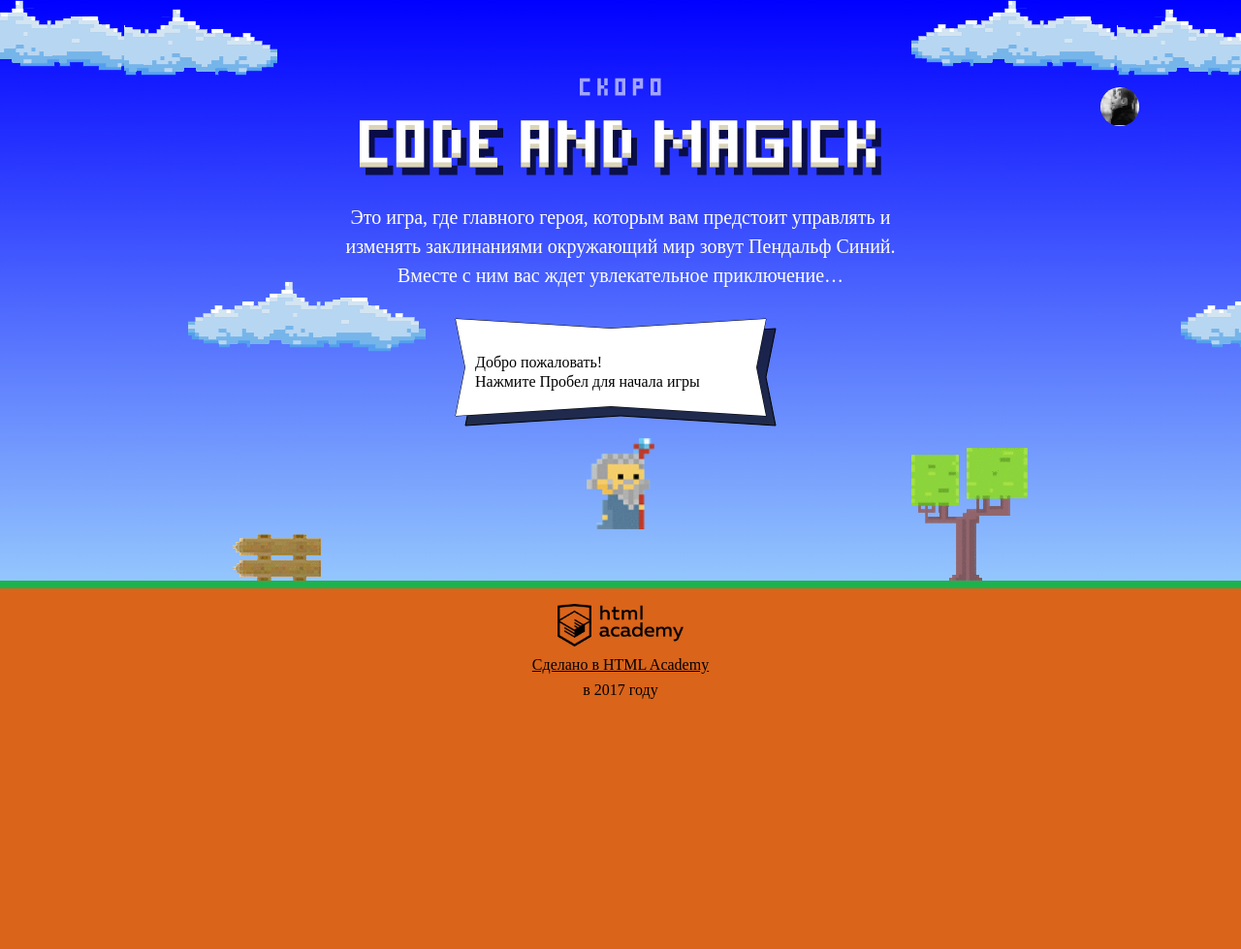
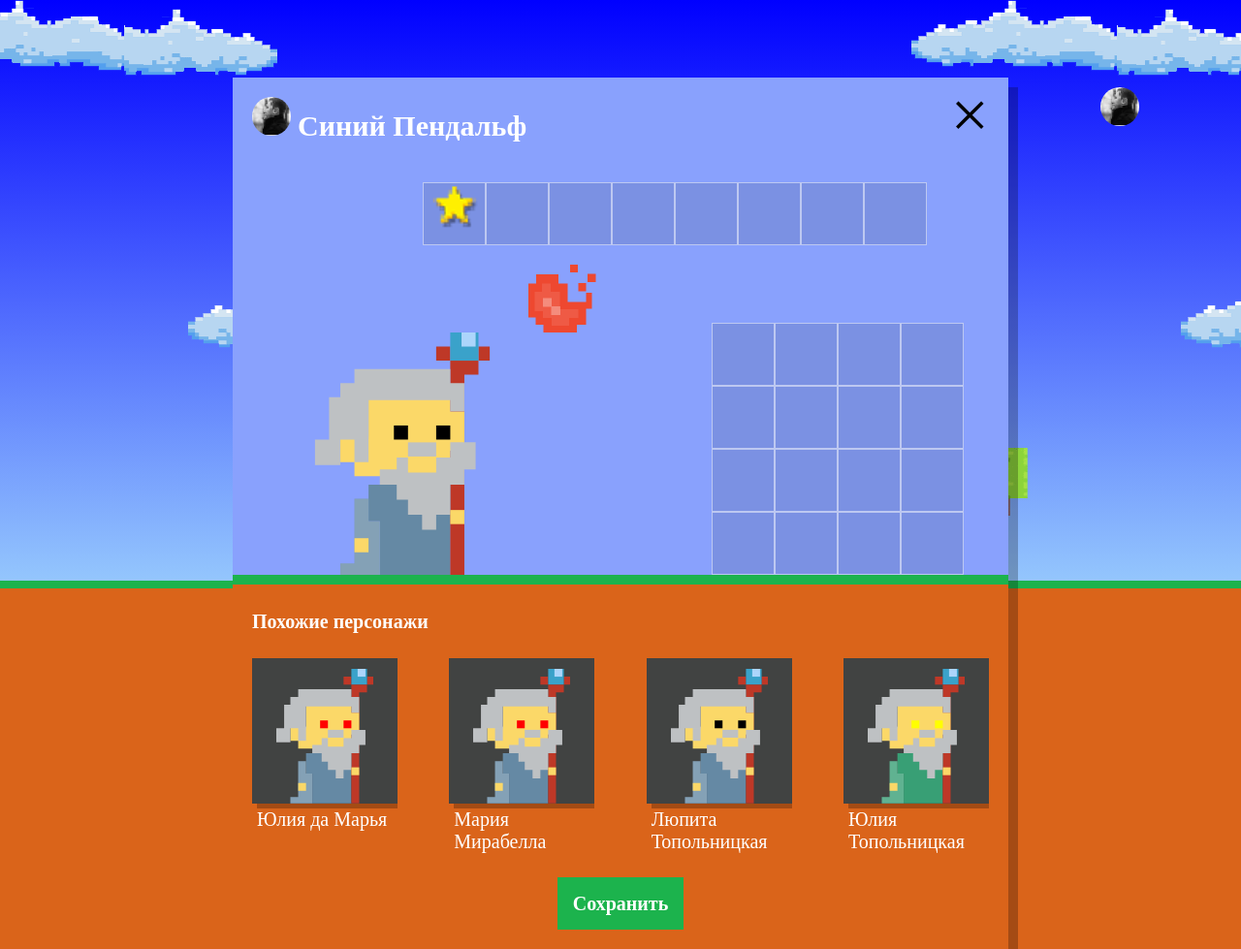
Before and after one commit to natalie124/704313-code-and-magick-17, a website: page index.html in a window 1280 px wide. Shown: the whole page at 97% size. Before the commit the page ends 800 px from the top, so only its background shows below. Drawn offline with Linux system fonts and the light colour scheme; a web font is replaced by a local one.

Commit message:
добавила волшебников

```diff
--- a/index.html
+++ b/index.html
@@ -198,6 +198,7 @@
     return height * 2/3 - getWizardHeight() * 0.5;
   };
 </script>
+<script src="js/setup.js"></script>
 <script src="js/stat.js"></script>
 <script src="js/game.js"></script>
 
--- /dev/null
+++ b/js/setup.js
@@ -0,0 +1,82 @@
+'use strict';
+
+function getRandomInt(min, max) {
+  return Math.floor(Math.random() * (max - min + 1)) + min;
+}
+
+function drawWizards(quantity) {
+
+  var characters = getWizards(quantity);
+  var fragment = document.createDocumentFragment();
+  var similarListElement = document.querySelector('.setup-similar-list');
+  var similarWizardTemplate = document.querySelector('#similar-wizard-template').content.querySelector('.setup-similar-item');
+
+  function getWizards(number) {
+    var names = [
+      'Иван',
+      'Хуан Себастьян',
+      'Мария',
+      'Кристоф',
+      'Виктор',
+      'Юлия',
+      'Люпита',
+      'Вашингтон'
+    ];
+
+    var familyNames = [
+      'да Марья',
+      'Верон',
+      'Мирабелла',
+      'Вальц',
+      'Онопко',
+      'Топольницкая',
+      'Нионго',
+      'Ирвинг'
+    ];
+
+    var coatColors = [
+      'rgb(101, 137, 164)',
+      'rgb(241, 43, 107)',
+      'rgb(146, 100, 161)',
+      'rgb(56, 159, 117)',
+      'rgb(215, 210, 55)',
+      'rgb(0, 0, 0)'
+    ];
+
+    var eyesColors = [
+      'black',
+      'red',
+      'blue',
+      'yellow',
+      'green'
+    ];
+
+    var wizards = [];
+
+    for (var i = 0; i < number; i++) {
+      var wizard = {
+        name: names[getRandomInt(0, names.length - 1)] + ' ' + familyNames[getRandomInt(0, familyNames.length - 1)],
+        coatColor: coatColors[getRandomInt(0, coatColors.length - 1)],
+        eyesColor: eyesColors[getRandomInt(0, eyesColors.length - 1)]
+      };
+      wizards.push(wizard);
+    }
+
+    return wizards;
+  }
+
+  for (var i = 0; i < quantity; i++) {
+    var wizard = similarWizardTemplate.cloneNode(true);
+    wizard.querySelector('.setup-similar-label').textContent = characters[i].name;
+    wizard.querySelector('.wizard-coat').style.fill = characters[i].coatColor;
+    wizard.querySelector('.wizard-eyes').style.fill = characters[i].eyesColor;
+    fragment.appendChild(wizard);
+  }
+
+  similarListElement.appendChild(fragment);
+
+  document.querySelector('.setup').classList.remove('hidden');
+  document.querySelector('.setup-similar').classList.remove('hidden');
+}
+
+drawWizards(4);
```
